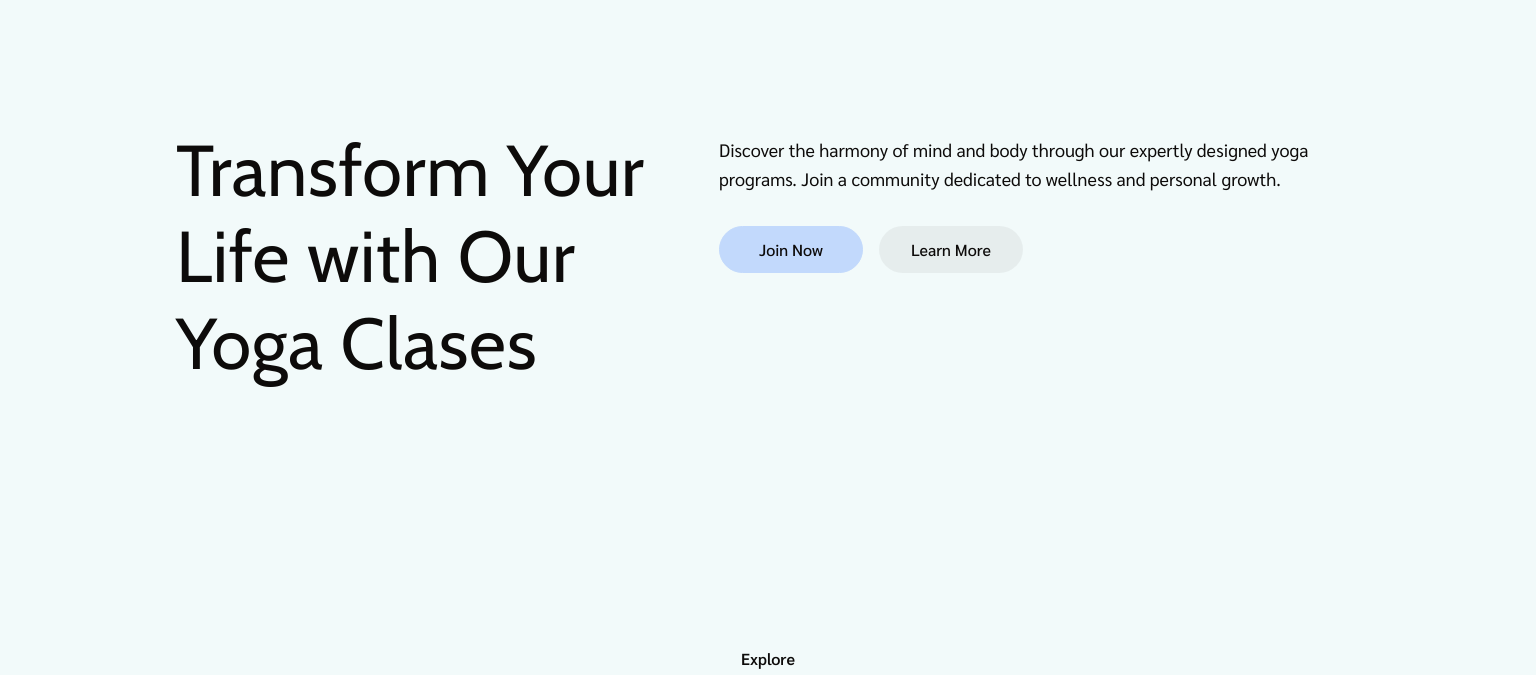
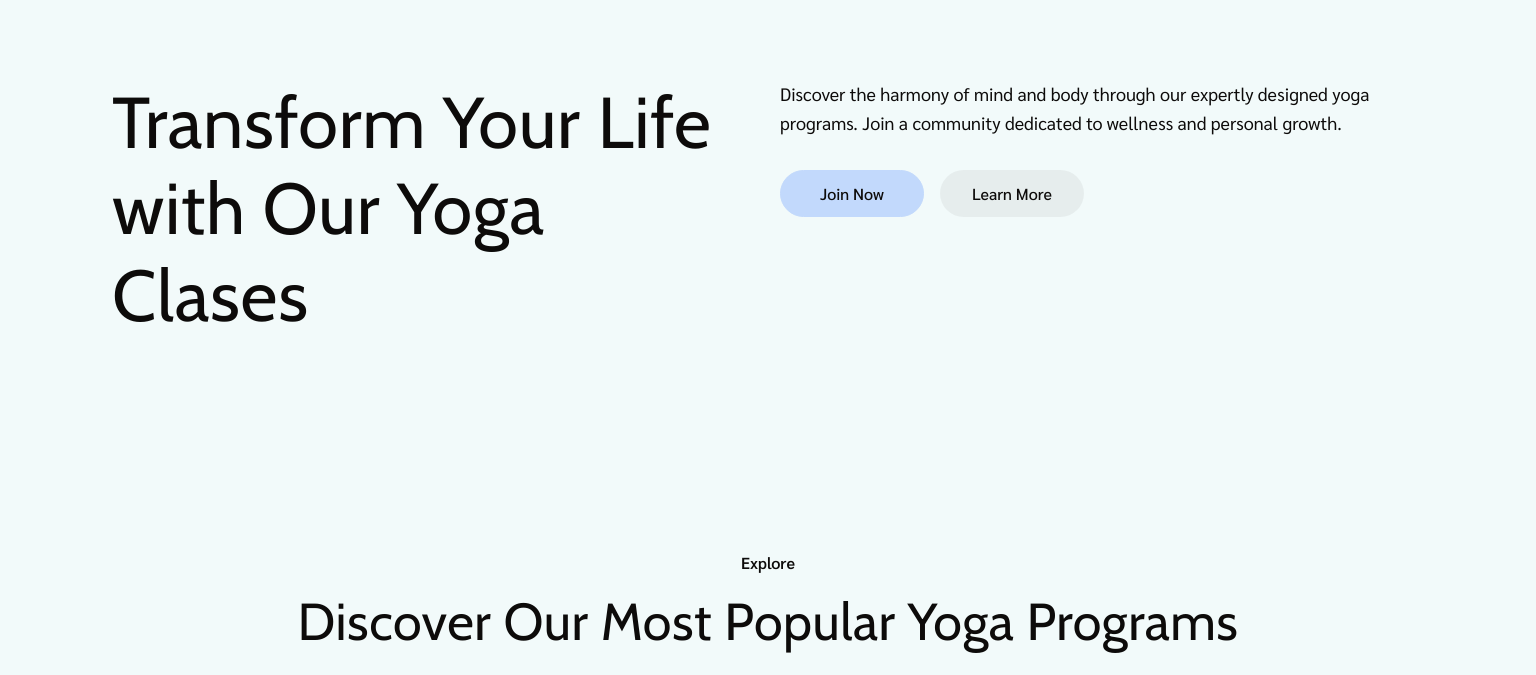
Before and after one commit to Olena-dev19/flexflow, a website built with Vite: page src/index.html in a window 1536 px wide. Shown: the part 756-1431 px from the top of the page. Built offline with nearby package versions, Linux system fonts and the light colour scheme.

Commit message:
add hero padding

```diff
--- a/src/css/hero.css
+++ b/src/css/hero.css
@@ -93,6 +93,10 @@
 
 /* Styles for Tablet devices */
 @media only screen and (min-width: 768px) {
+  .hero {
+    padding-bottom: 24px;
+  }
+
   .hero-container {
     max-width: 768px;
   }
@@ -100,6 +104,7 @@
   .hero-back-image {
     min-width: 768px;
     min-height: 359px;
+    margin-bottom: 24px;
   }
 
   .hero-title {
@@ -139,6 +144,10 @@
 
 /* Styles for Desktop devices */
 @media only screen and (min-width: 1336px) {
+  .hero {
+    padding-bottom: 80px;
+  }
+
   .hero-container {
     max-width: 1440px;
   }
@@ -146,12 +155,12 @@
   .hero-back-image {
     min-width: 1440px;
     min-height: 684px;
+    margin-bottom: 80px;
   }
 
   .hero-content {
     flex-direction: row;
     gap: 24px;
-    padding: 80px 64px;
   }
 
   .hero-title {
@@ -162,7 +171,6 @@
   .hero-dscr {
     max-width: 641px;
     gap: 32px;
-    padding-top: 8px;
   }
 
   .hero-text {
```
